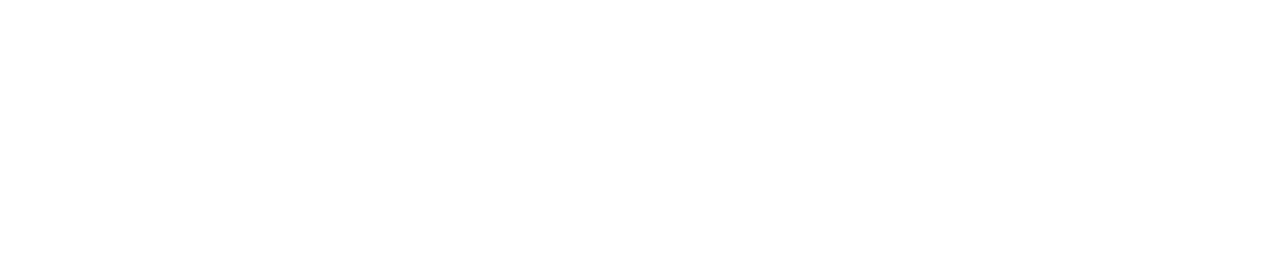
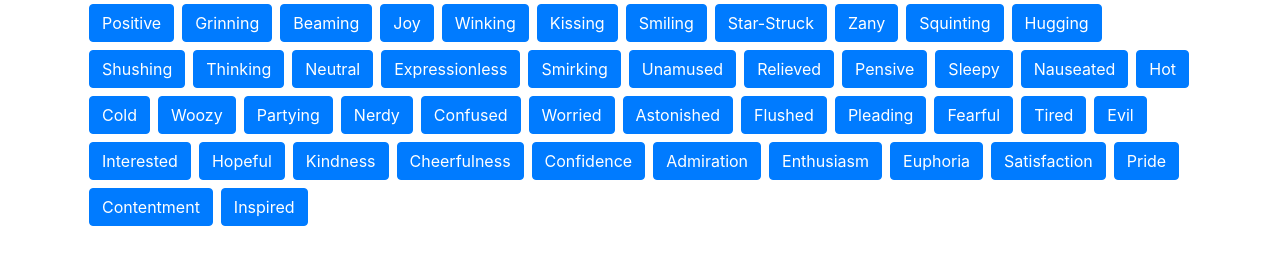
Before and after one commit to hoomanfor/gif-the-vibe, a plain HTML site: page index.html in a window 1280 px wide. Drawn offline with nearby package versions, Linux system fonts and the light colour scheme.

Commit message:
dynamically rendering vibe buttons onto the DOM

```diff
--- a/assets/javascript/logic.js
+++ b/assets/javascript/logic.js
@@ -0,0 +1,8 @@
+
+var vibes = ["Positive", "Grinning", "Beaming", "Joy", "Winking", "Kissing", "Smiling", "Star-Struck", "Zany", "Squinting", "Hugging", "Shushing", "Thinking", "Neutral", "Expressionless", "Smirking", "Unamused", "Relieved", "Pensive", "Sleepy", "Nauseated", "Hot", "Cold", "Woozy", "Partying", "Nerdy", "Confused", "Worried", "Astonished", "Flushed", "Pleading", "Fearful", "Tired", "Evil", "Interested", "Hopeful", "Kindness", "Cheerfulness", "Confidence", "Admiration", "Enthusiasm", "Euphoria", "Satisfaction", "Pride", "Contentment", "Inspired"];
+
+vibes.forEach(function(element) {
+    var vibeBtn = $("<button type='button' class='btn btn-primary m-1'>");
+    vibeBtn.text(element);
+    $("#vibes").append(vibeBtn);
+})
--- a/index.html
+++ b/index.html
@@ -11,6 +11,11 @@
         <title>Gif the Vibe</title>
     </head>
     <body>
+        <!-- Container -->
+        <div class="container">
+            <!-- Vibe Buttons -->
+            <div id="vibes"></div>
+        </div>
 
         <!-- jQuery -->
         <script src="https://ajax.googleapis.com/ajax/libs/jquery/3.4.1/jquery.min.js"></script>
```
